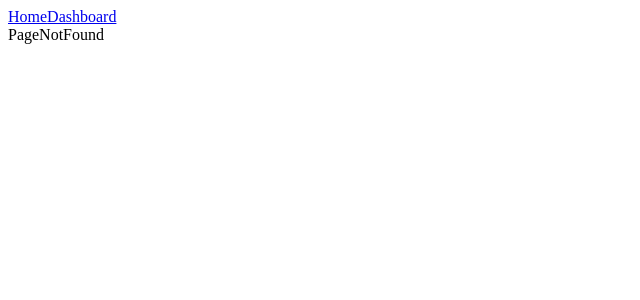
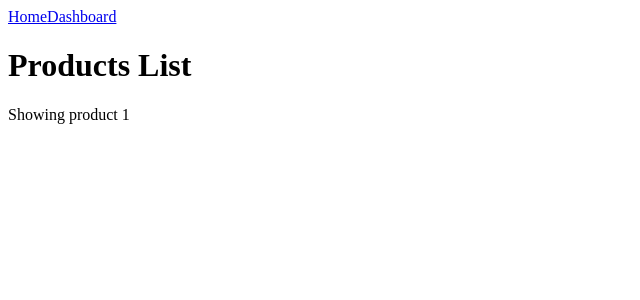
Before and after one commit to sabanr/04-reusable-components, a React (Vite) app: page /products/1 in a window 1280 px wide. Shown: the top 300 px of the page, without its empty margins (0-640 px from the left). Built offline with nearby package versions, Linux system fonts and the light colour scheme.

Commit message:
feat: add Products page and route to display product details

```diff
--- a/src/App.tsx
+++ b/src/App.tsx
@@ -5,6 +5,7 @@ const HomePage = lazy(() => import('./pages/Homepage'));
 const Dashboard = lazy(() => import('./pages/Dashboard'));
 const Profile = lazy(() => import('./pages/Profile'));
 const Settings = lazy(() => import('./pages/Settings'));
+const Products = lazy(() => import('./pages/Products'));
 const PageNotFound = lazy(() => import('./pages/PageNotFound'));
 
 const Nav = lazy(() => import('./components/Nav'));
@@ -15,6 +16,7 @@ const App: React.FC = () => {
 			<Nav />
 			<Routes>
 				<Route path="/" element={<HomePage />} />
+				<Route path="/products/:id" element={<Products />} />
 				<Route path="/dashboard" element={<Dashboard />}>
 					<Route path="settings" element={<Settings />} />
 					<Route path="profile" element={<Profile />} />
--- /dev/null
+++ b/src/pages/Products.tsx
@@ -0,0 +1,13 @@
+import { useParams } from 'react-router-dom';
+
+const Products: React.FC = () => {
+	const { id } = useParams();
+
+	return (
+		<>
+			<h1>Products List</h1>
+			<p>Showing product {id}</p>
+		</>
+	);
+};
+export default Products;
```
